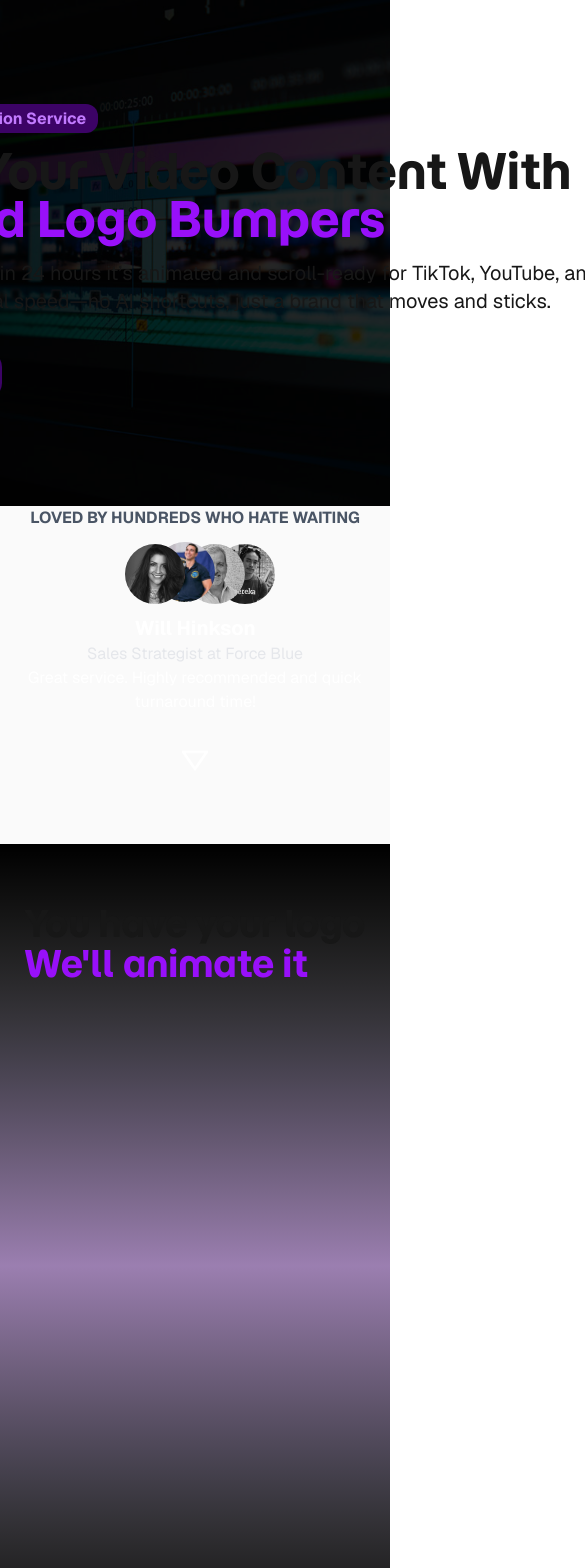
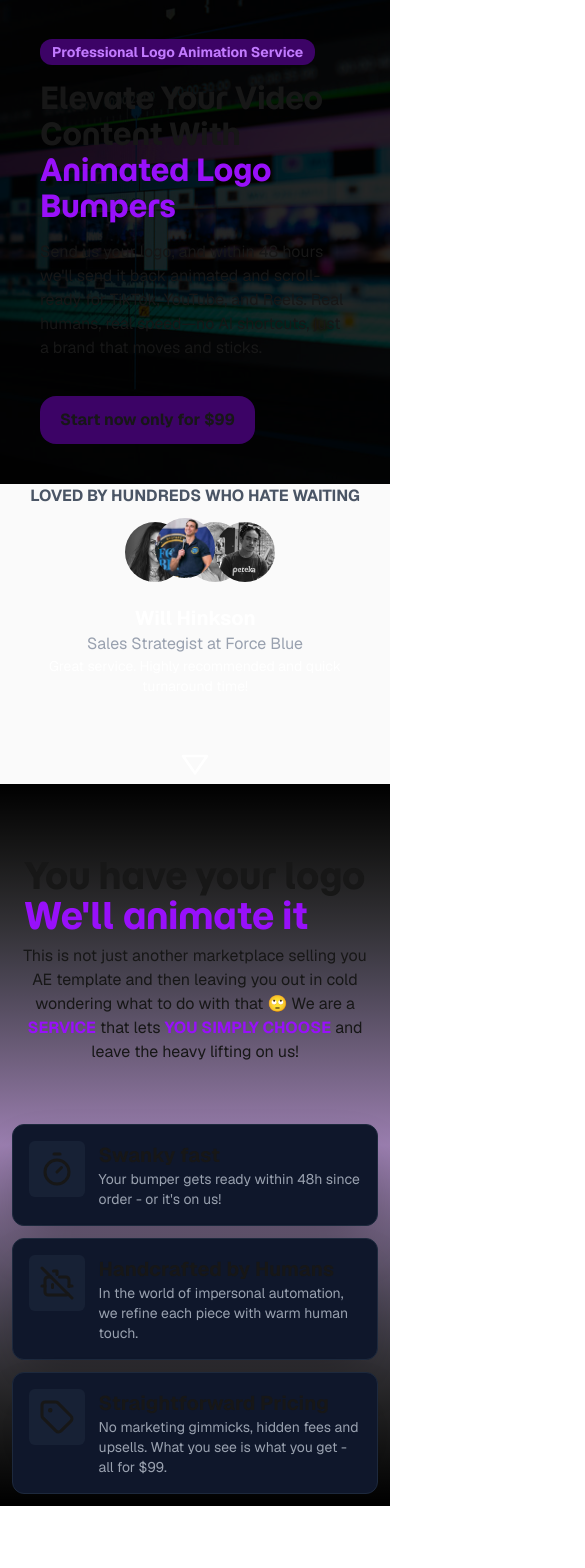
Before and after one commit to MakoVoltron/video-bumper-factory, a Next.js app: page / in a window 390 px wide. Shown: the top 1568 px of the page, 585 px wide, since content can reach past the window. After the commit the page ends 1506 px from the top, so only its background shows below. Built offline with nearby package versions, Linux system fonts and the light colour scheme.

Commit message:
FeatureBox - refactoring - responsivity on mobile

```diff
--- /dev/null
+++ b/app/data.ts
@@ -0,0 +1,54 @@
+import { TimerIcon, BotOffIcon, TagIcon } from "lucide-react";
+
+export const featuresData = [
+  {
+    title: "Swanky fast",
+    text: "Your bumper gets ready within 48h since order - or it's on us!",
+    icon: TimerIcon,
+  },
+  {
+    title: "Handcrafted by Humans",
+    text: "In the world of impersonal automation, we refine each piece with warm human touch.",
+    icon: BotOffIcon,
+  },
+  {
+    title: "Straightforward Pricing",
+    text: "No marketing gimmicks, hidden fees and upsells. What you see is what you get - all for $99.",
+    icon: TagIcon,
+  },
+];
+
+export const testimonialData = [
+  {
+    id: 0,
+    name: "Mia Lux",
+    profile: "/testimonials/Mia Lux_profile.jpg",
+    title: "Digital Creator",
+    company: "",
+    text: "Above and beyond expectations. Improved my overall design and created a fantastic bumper that captured the feel I was looking for. Quick and professional to boot!",
+  },
+  {
+    id: 1,
+    name: "Will Hinkson",
+    profile: "/testimonials/Will Hinkson_profile.jpg",
+    title: "Sales Strategist",
+    company: "Force Blue",
+    text: "Great service. Highly recommended and quick turnaround time!",
+  },
+  {
+    id: 2,
+    name: "Jim Wendt",
+    profile: "/testimonials/Jim Wendt_profile.jpg",
+    title: "Marketing Expert",
+    company: "",
+    text: "VBF exceeded my expectations. Very easy to work with. These video bumpers will play a key part of our new branding roll out. Can't wait to slap these on some video clips. Well done Video Bumper Factory!",
+  },
+  {
+    id: 3,
+    name: "Ikmal Ezzani",
+    profile: "/testimonials/Ikmal Ezzani_profile.jpg",
+    title: "Shared Workshop Owner",
+    company: "",
+    text: "I'm so pleased with our video bumper for our build videos. It was made very promptly and yet so awesome. Really pleased to have your work with us. Thank you!",
+  },
+];
--- a/app/globals.css
+++ b/app/globals.css
@@ -31,6 +31,10 @@ body {
   font-family: Helvetica, sans-serif;
 }
 
+.text-accent-color {
+  @apply text-purple-600;
+}
+
 @keyframes fadeIn {
   from {
     opacity: 0;
--- a/app/page.tsx
+++ b/app/page.tsx
@@ -1,8 +1,12 @@
+import FeatureBox from "@/components/FeatureBox";
 import Hero from "@/components/Hero";
 import SectionTitle from "@/components/SectionTitle";
 import SocialProofBanner from "@/components/SocialProofBanner";
+import InnerSection from "@/components/util/InnerSection";
 import Section from "@/components/util/Section";
 import ArrowIconTriangle from "@/icons/ArrowIconTriangle";
+
+import { featuresData } from "./data";
 
 export default function Home() {
   return (
@@ -12,15 +16,23 @@ export default function Home() {
         <SocialProofBanner />
         <ArrowIconTriangle
           className="text-white h-8 w-8 animate-bounce hover:text-purple-600 cursor-pointer"
-          target="1"
+          target="what-we-do"
         />
       </Section>
 
       <Section
-        id="1"
+        id="what-we-do"
         className="bg-linear-to-b from-black via-purple-950/50 to-black"
       >
-        <SectionTitle />
+        <InnerSection>
+          <SectionTitle />
+
+          <div className="grid grid-cols-12  w-full gap-3">
+            {featuresData.map((props, index) => (
+              <FeatureBox key={index} {...props} />
+            ))}
+          </div>
+        </InnerSection>
       </Section>
     </>
   );
--- /dev/null
+++ b/components/FeatureBox.tsx
@@ -0,0 +1,29 @@
+import { LucideIcon } from "lucide-react";
+
+type FeatureBoxProps = {
+  title: string;
+  text: string;
+  icon: LucideIcon;
+};
+
+const FeatureBox = ({ title, text, icon: Icon }: FeatureBoxProps) => {
+  return (
+    <div className="col-span-12 md:col-span-6 lg:col-span-4 bg-slate-900 rounded-xl p-4  border-slate-800 border transition duration-500 hover:-translate-y-1 shadow-2xl hover:shadow-3xl group cursor-pointer">
+      <div className="grid grid-cols-5 gap-4">
+        <div className="col-span-1 flex items-center bg-slate-800/60 h-14 w-14 justify-center rounded-md group-hover:text-purple-600 transition duration-500 ">
+          <span className="transition duration-500 group-hover:scale-110">
+            <Icon size={36} />
+          </span>
+        </div>
+        <div className="col-span-4 ">
+          <h4 className="text-xl font-bold transition duration-500 group-hover:text-purple-600">
+            {title}
+          </h4>
+          <p className="text-gray-400 text-sm">{text}</p>
+        </div>
+      </div>
+    </div>
+  );
+};
+
+export default FeatureBox;
--- a/components/Hero.tsx
+++ b/components/Hero.tsx
@@ -3,7 +3,7 @@ import hero from "@/public/images/hero.jpg";
 
 const Hero = () => {
   return (
-    <section className="relative w-full h-3/5  bg-green-100 flex items-center justify-center">
+    <section className="relative w-full sm:h-3/5  flex items-center justify-center">
       {/* Background image */}
       <Image
         src={hero}
@@ -18,20 +18,21 @@ const Hero = () => {
 
       {/* Content */}
       <div className="relative ">
-        <div className="flex flex-col space-y-4 w-4xl m-auto p-10 ">
+        <div className="flex flex-col space-y-4 max-w-4xl m-auto p-10 ">
           <div>
-            <p className="font-bold bg-purple-950  text-purple-400 inline py-1 px-3 rounded-xl">
+            <p className="font-bold bg-purple-950 text-sm sm:text-base text-purple-400 inline py-1 px-3 rounded-xl">
               Professional Logo Animation Service
             </p>
           </div>
-          <h1 className="font-headline text-5xl">
+          <h1 className="font-headline text-3xl sm:text-5xl">
             Elevate Your Video Content With{" "}
             <span className="text-purple-600">Animated Logo Bumpers</span>
           </h1>
-          <p className="text-xl">
-            Send us your logo, and in 24 hours it’s animated and scroll-ready
-            for TikTok, YouTube, and Reels. Real humans, real speed—no AI
-            shortcuts, just a brand that moves and sticks.
+          <p className="text-md sm:text-xl">
+            Send us your logo, and within 48 hours we&apos;ll send it back
+            animated and scroll-ready for TikTok, YouTube, and Reels. Real
+            humans, real speed—no AI shortcuts, just a brand that moves and
+            sticks.
           </p>
           {/* <div>
               <span className="font-bold bg-purple-950  text-purple-400 py-1 px-3 rounded-xl">
--- a/components/SectionTitle.tsx
+++ b/components/SectionTitle.tsx
@@ -6,19 +6,26 @@ const SectionTitle = () => {
   const { ref, isVisible } = useInView();
 
   return (
-    <div className="my-15">
-      <h2 className="font-headline text-4xl whitespace-pre-line">
+    <div className="my-15 flex flex-col items-center gap-2">
+      <h2 className="font-headline text-4xl">
         You have your logo
         <br />
         <span
           ref={ref}
-          className={`text-purple-600 transition duration-3000 ease-out ${
+          className={`text-accent-color transition duration-3000 ease-out ${
             isVisible ? "opacity-100 translate-y-0" : "opacity-0 translate-y-6"
           } `}
         >
           We&apos;ll animate it
         </span>
       </h2>
+      <p className="text-center sm:text-xl sm:max-w-3xl">
+        This is not just another marketplace selling you AE template and then
+        leaving you out in cold wondering what to do with that 🙄 We are a{" "}
+        <span className="font-bold text-accent-color">SERVICE</span> that lets{" "}
+        <span className="font-bold text-accent-color">YOU SIMPLY CHOOSE</span>{" "}
+        and leave the heavy lifting on us!
+      </p>
     </div>
   );
 };
--- a/components/SocialProofBanner.tsx
+++ b/components/SocialProofBanner.tsx
@@ -1,42 +1,8 @@
 "use client";
 
+import { testimonialData } from "@/app/data";
 import Image from "next/image";
 import React, { useEffect, useState } from "react";
-
-const data = [
-  {
-    id: 0,
-    name: "Mia Lux",
-    profile: "/testimonials/Mia Lux_profile.jpg",
-    title: "Digital Creator",
-    company: "",
-    text: "Above and beyond expectations. Improved my overall design and created a fantastic bumper that captured the feel I was looking for. Quick and professional to boot!",
-  },
-  {
-    id: 1,
-    name: "Will Hinkson",
-    profile: "/testimonials/Will Hinkson_profile.jpg",
-    title: "Sales Strategist",
-    company: "Force Blue",
-    text: "Great service. Highly recommended and quick turnaround time!",
-  },
-  {
-    id: 2,
-    name: "Jim Wendt",
-    profile: "/testimonials/Jim Wendt_profile.jpg",
-    title: "Marketing Expert",
-    company: "",
-    text: "VBF exceeded my expectations. Very easy to work with. These video bumpers will play a key part of our new branding roll out. Can't wait to slap these on some video clips. Well done Video Bumper Factory!",
-  },
-  {
-    id: 3,
-    name: "Ikmal Ezzani",
-    profile: "/testimonials/Ikmal Ezzani_profile.jpg",
-    title: "Shared Workshop Owner",
-    company: "",
-    text: "I'm so pleased with our video bumper for our build videos. It was made very promptly and yet so awesome. Really pleased to have your work with us. Thank you!",
-  },
-];
 
 type TestimonialProps = {
   id: number;
@@ -47,12 +13,12 @@ type TestimonialProps = {
 };
 
 const Testimonial = ({ name, title, company, text }: TestimonialProps) => (
-  <div className="flex flex-col items-center justify-center">
+  <div className="flex flex-col items-center justify-center p-3">
     <h3 className="font-bold text-xl">{name}</h3>
-    <p className="text-gray-200">
+    <p className="text-gray-400">
       {title} {company && "at"} {company}
     </p>
-    <p className="text-center h-18">{text}</p>
+    <p className="text-center h-18 text-sm sm:text-base">{text}</p>
   </div>
 );
 
@@ -65,13 +31,15 @@ const SocialProofBanner = () => {
     setPaused(true);
   };
 
-  const selectedTestimonial = data.find((profile) => profile.id === hovered);
+  const selectedTestimonial = testimonialData.find(
+    (profile) => profile.id === hovered
+  );
 
   useEffect(() => {
     if (paused) return;
 
     const interval = setInterval(() => {
-      setHovered((prev) => (prev + 1) % data.length);
+      setHovered((prev) => (prev + 1) % testimonialData.length);
     }, 3000); // every 3 seconds
 
     return () => clearInterval(interval);
@@ -86,24 +54,24 @@ const SocialProofBanner = () => {
         <div
           className={`flex justify-center items-center h-16 mb-2
           }`}
-          style={{ transform: `translateX(${-10 * data.length}px)` }}
+          style={{ transform: `translateX(${-10 * testimonialData.length}px)` }}
         >
-          {data.map((img, index) => (
+          {testimonialData.map((img, index) => (
             <Image
               key={index}
               src={img.profile}
               data-id={String(img.id)}
               width={60}
               height={60}
-              className={`object-fit rounded-full absolute transition duration-600 cursor-pointer ${
+              className={`object-fit rounded-full absolute transition duration-600 cursor-pointer origin-center ${
                 hovered === img.id
-                  ? "z-100 grayscale-0 -translate-y-0.5"
+                  ? "z-100 grayscale-0 -translate-y-1"
                   : "z-10 grayscale"
               }`}
               alt={`profile picture of ${img.name}`}
               style={{
                 transform: `translateX(${index * 30}px)`,
-                zIndex: `${50 - index}`,
+                // zIndex: `${50 - index}`,
               }}
               onMouseEnter={handleHover}
               onMouseLeave={() => setPaused(false)}
--- /dev/null
+++ b/components/util/InnerSection.tsx
@@ -0,0 +1,9 @@
+import { ReactNode } from "react";
+
+const InnerSection = ({ children }: { children: ReactNode }) => {
+  return (
+    <div className="flex flex-col items-center max-w-5xl p-3">{children}</div>
+  );
+};
+
+export default InnerSection;
--- a/components/util/Section.tsx
+++ b/components/util/Section.tsx
@@ -10,7 +10,7 @@ const Section = ({ children, id, className }: SectionProps) => {
   return (
     <div
       id={id}
-      className={`flex flex-col h-screen w-full items-center ${className}`}
+      className={`flex flex-col sm:h-screen w-full items-center ${className}`}
     >
       {children}
     </div>
--- a/package.json
+++ b/package.json
@@ -10,6 +10,7 @@
   },
   "dependencies": {
     "@svgr/webpack": "^8.1.0",
+    "lucide-react": "^0.553.0",
     "next": "16.0.1",
     "react": "19.2.0",
     "react-dom": "19.2.0"
```
Also changed, not shown: 1 other file (tests, documents, lock files or other folders).
